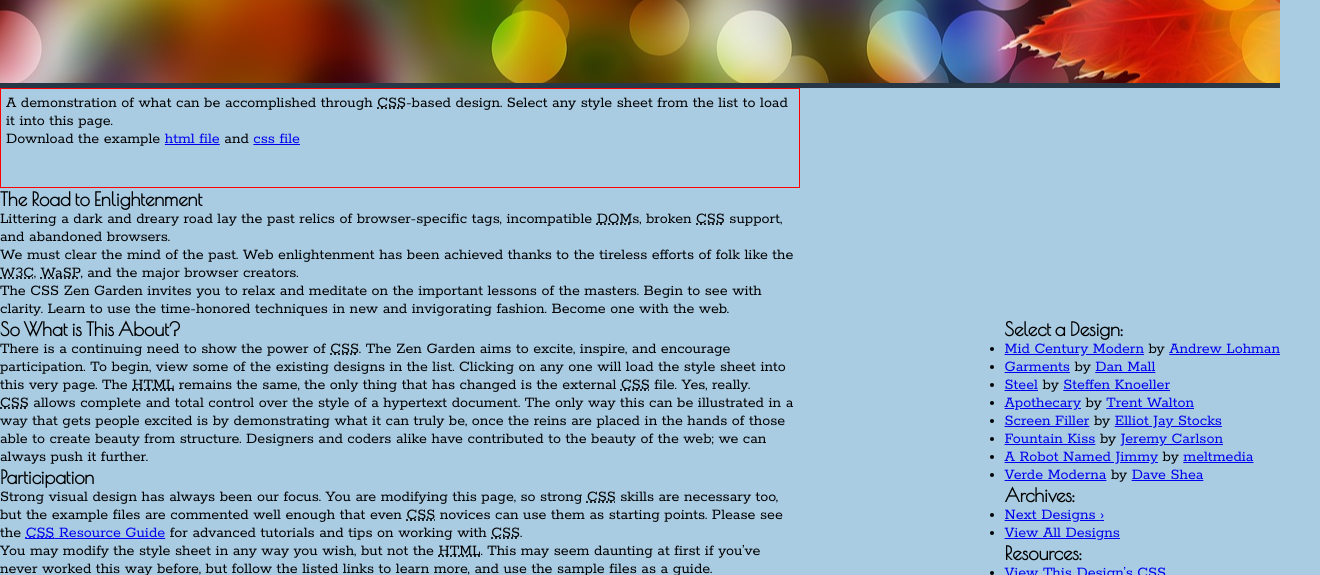
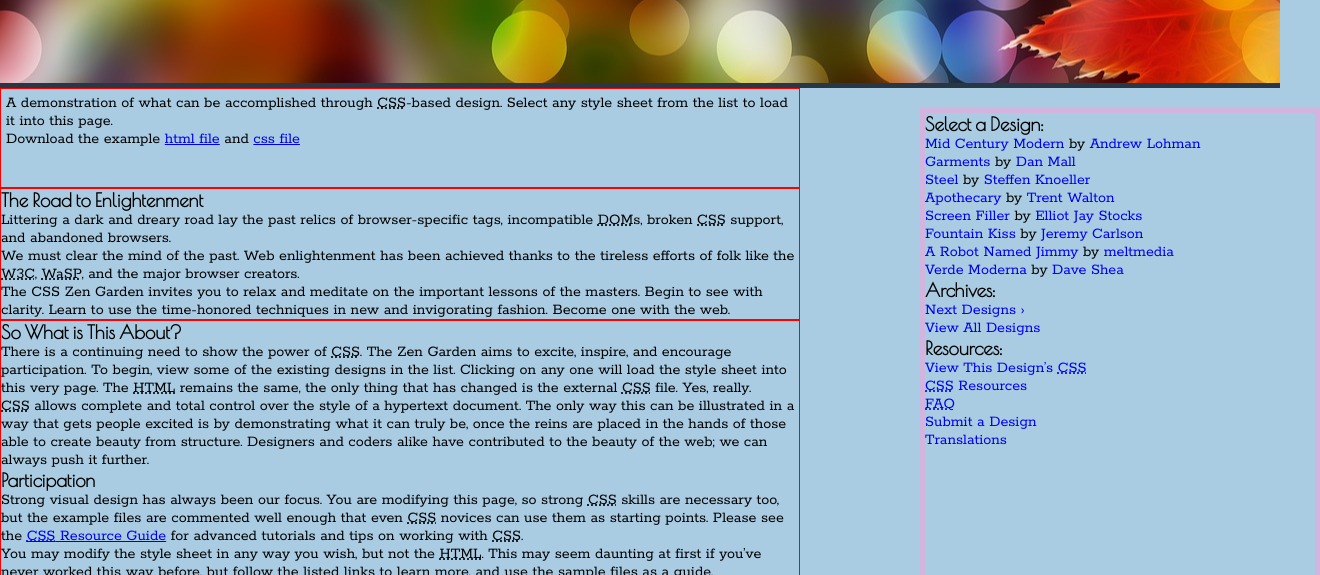
Before and after one commit to jaspal1982/zen-garden, a plain HTML site: page site/index.html in a window 1280 px wide. Shown: the part 212-787 px from the top of the page, 1320 px wide, since content can reach past the window. Drawn offline with nearby package versions, Linux system fonts and the light colour scheme.

Commit message:
changes.

```diff
--- a/site/style.css
+++ b/site/style.css
@@ -37,19 +37,30 @@ font-family: 'Poiret One', cursive;
 	width: 800px
 	margin: 5px;
 	padding: 5px;
-	float: left;
+
 	border: 1px solid red;
 }
 .main, section div{
 
 	width:800px;
-float: left;
+	float: left;
+	border: 1px solid red;
 }
 .sidebar{
-	float: right;
 
+	position: absolute;
+	left:900px;
+	width: 400px;
+	margin: 20px;
+	border: 5px solid #D2B4DE;
+	height: 900px;
 }
-footer{
-	float: left;
+.sidebar a{
 
+	text-decoration: none;
 }
+
+.sidebar li{
+
+	list-style: none;
+}
```
